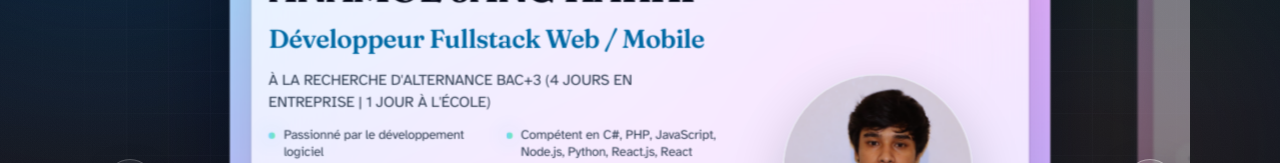
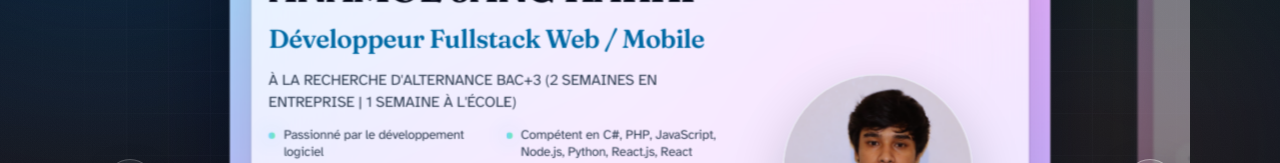
Before and after one commit to ajk-5/Anamolkarki, a Next.js app: page / in a window 1280 px wide. Shown: the part 265-428 px from the top of the page. Built offline with nearby package versions, Linux system fonts and the light colour scheme; no server answers.

Commit message:
Update alternance rhythm

```diff
--- a/src/app/page.tsx
+++ b/src/app/page.tsx
@@ -142,7 +142,7 @@ const intro: Intro = {
   name: "ANAMOL JANG KARKI",
   title: "Développeur Fullstack Web / Mobile",
   objective:
-    "À LA RECHERCHE D'ALTERNANCE BAC+3 (4 JOURS EN ENTREPRISE | 1 JOUR À L'ÉCOLE)",
+    "À LA RECHERCHE D'ALTERNANCE BAC+3 (2 SEMAINES EN ENTREPRISE | 1 SEMAINE À L'ÉCOLE)",
   description: [
     "Passionné par le développement logiciel",
     "Compétent en C#, PHP, JavaScript, Node.js, Python, React.js, React Native, Next.js, ASP.NET, TypeScript, HTML, CSS, BASH, WPF et Mermaid",
```
